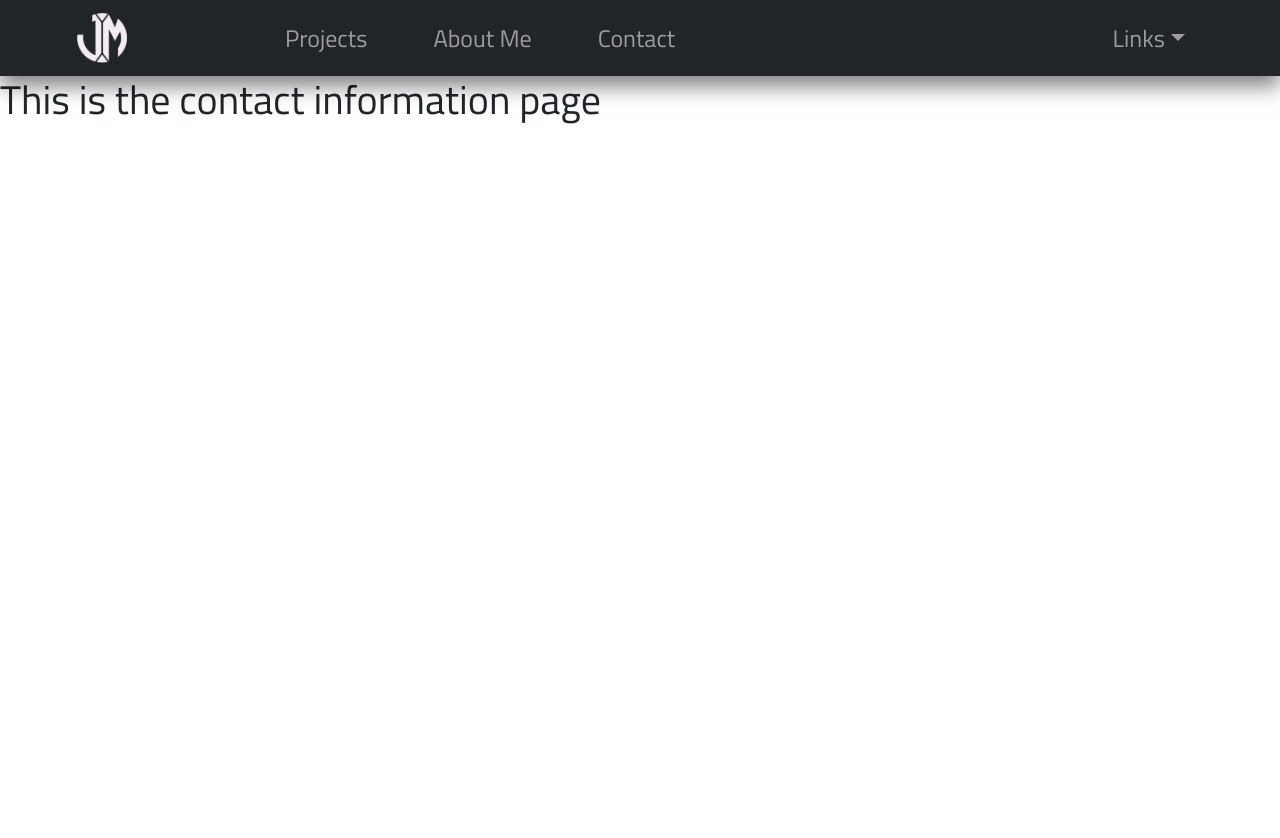
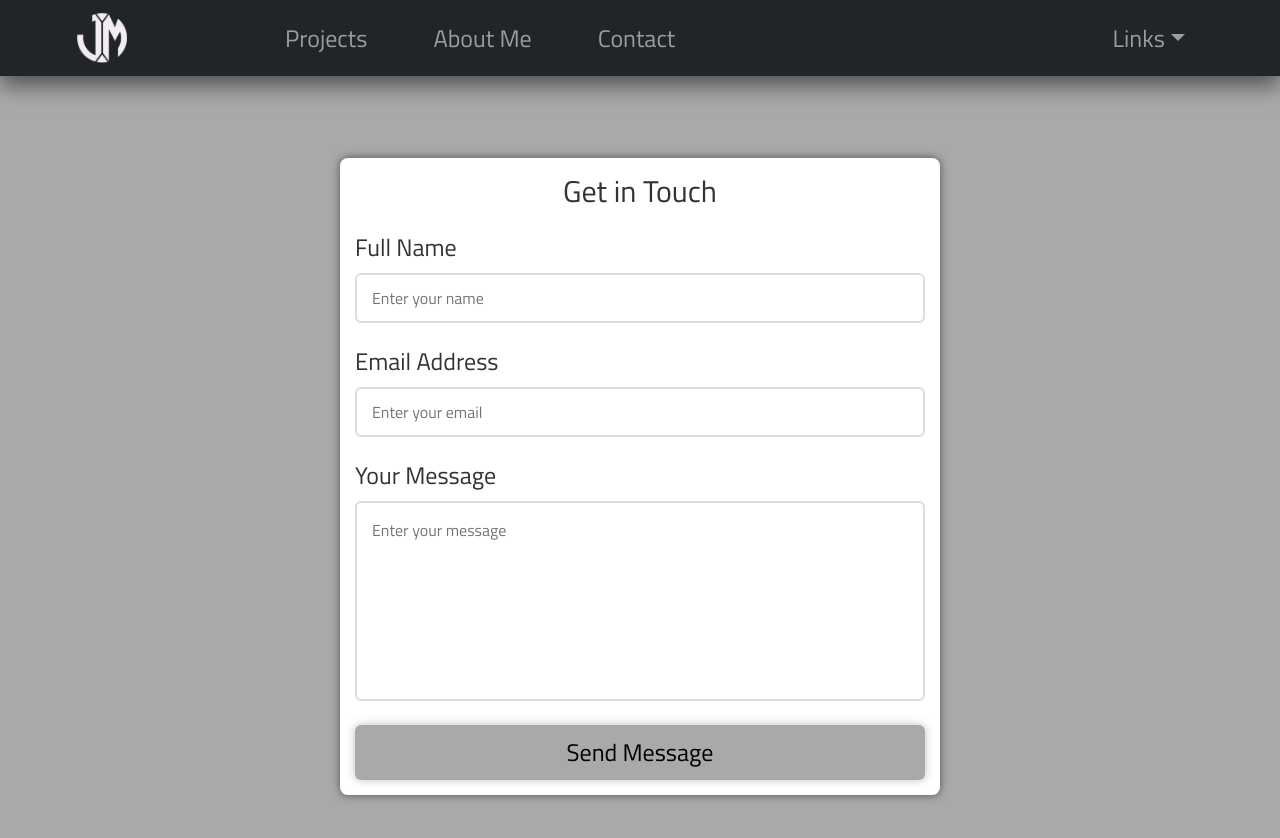
Before and after one commit to jamesm1201/portfolio-project, a React (Vite) app: page /contact in a window 1280 px wide. Shown: the top 838 px of the page. Before the commit the page ends 800 px from the top, so only its background shows below. Built offline with nearby package versions, Linux system fonts and the light colour scheme.

Commit message:
create contact form component and styling

```diff
--- /dev/null
+++ b/src/components/contact/ContactForm.jsx
@@ -0,0 +1,27 @@
+import React from 'react'
+import './contact-form.css'
+
+function ContactForm() {
+  return (
+    <section className='contact'>
+        <form>
+            <h2>Get in Touch</h2>
+            <div className='input-box'>
+                <label>Full Name</label>
+                <input type='text' className='field' placeholder='Enter your name' required/>
+            </div>
+            <div className='input-box'>
+                <label>Email Address</label>
+                <input type='text' className='field' placeholder='Enter your email' required/>
+            </div>
+            <div className='input-box'>
+                <label>Your Message</label>
+                <textarea name='' id='' className='field mess' placeholder='Enter your message' required />
+            </div>
+            <button type='submit'>Send Message</button>
+        </form>
+    </section>
+  )
+}
+
+export default ContactForm
--- /dev/null
+++ b/src/components/contact/contact-form.css
@@ -0,0 +1,61 @@
+.contact{
+    display: flex;
+    justify-content: center;
+    align-items: center;
+    min-height: 100vh;
+    background: darkgrey;
+}
+
+form {
+    max-width: 600px;
+    width: 100%;
+    background: white;
+    padding: 15px;
+    border-radius: 8px;
+    box-shadow: 0 0 10px rgba(0, 0, 0, .5);
+    color: #333;
+    margin: 25px;
+}
+form h2 {
+    font-size: 30px;
+    text-align: center;
+}
+
+form .input-box {
+    margin-top: 20px;
+}
+
+.input-box .field {
+    width: 100%;
+    height: 50px;
+    background: transparent;
+    border: 2px solid #ddd;
+    outline: none;
+    border-radius: 6px;
+    padding: 15px;
+    font-size: 16px;
+    color: #333;
+    margin-top: 8px;
+}
+.input-box .field.mess {
+    height: 200px;
+    resize: none;
+}
+
+form button {
+    width: 100%;
+    height: 55px;
+    background: darkgrey;
+    border: none;
+    border-radius: 6px;
+    box-shadow: 0 0 10px rgba(0, 0, 0, .25);
+    cursor: pointer;
+    font-size: 24px;
+    color: black;
+    margin-top: 15px;
+    font-weight: 500;
+}
+form button:hover {
+    background: #7a7777;
+
+}
--- a/src/pages/Contact.jsx
+++ b/src/pages/Contact.jsx
@@ -1,12 +1,13 @@
 import Footer from "../components/Footer";
 import Header from "../components/Header";
+import ContactForm from "../components/contact/ContactForm"
 
 export default function Contact(){
     return(
         <>
         <Header />
         <div>
-            <h1>This is the contact information page</h1>
+            <ContactForm />
         </div>
         {/* <Footer /> */}
         </>
```
